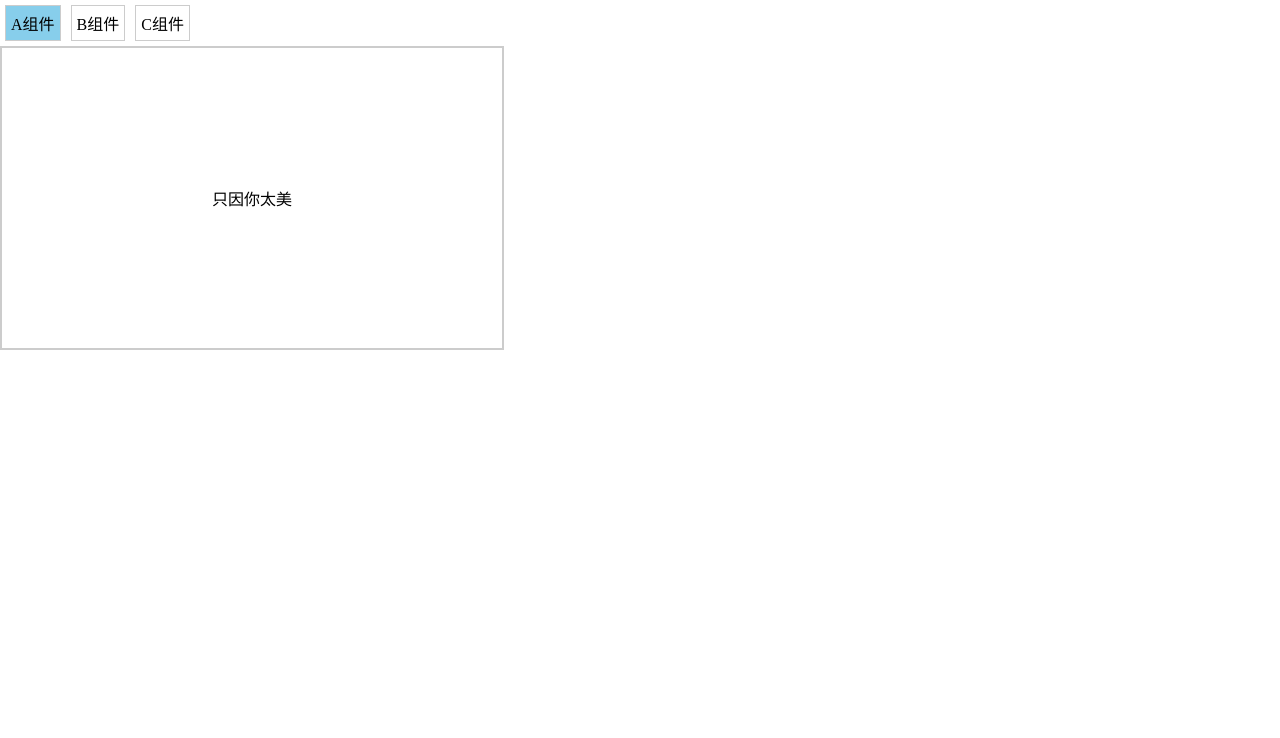
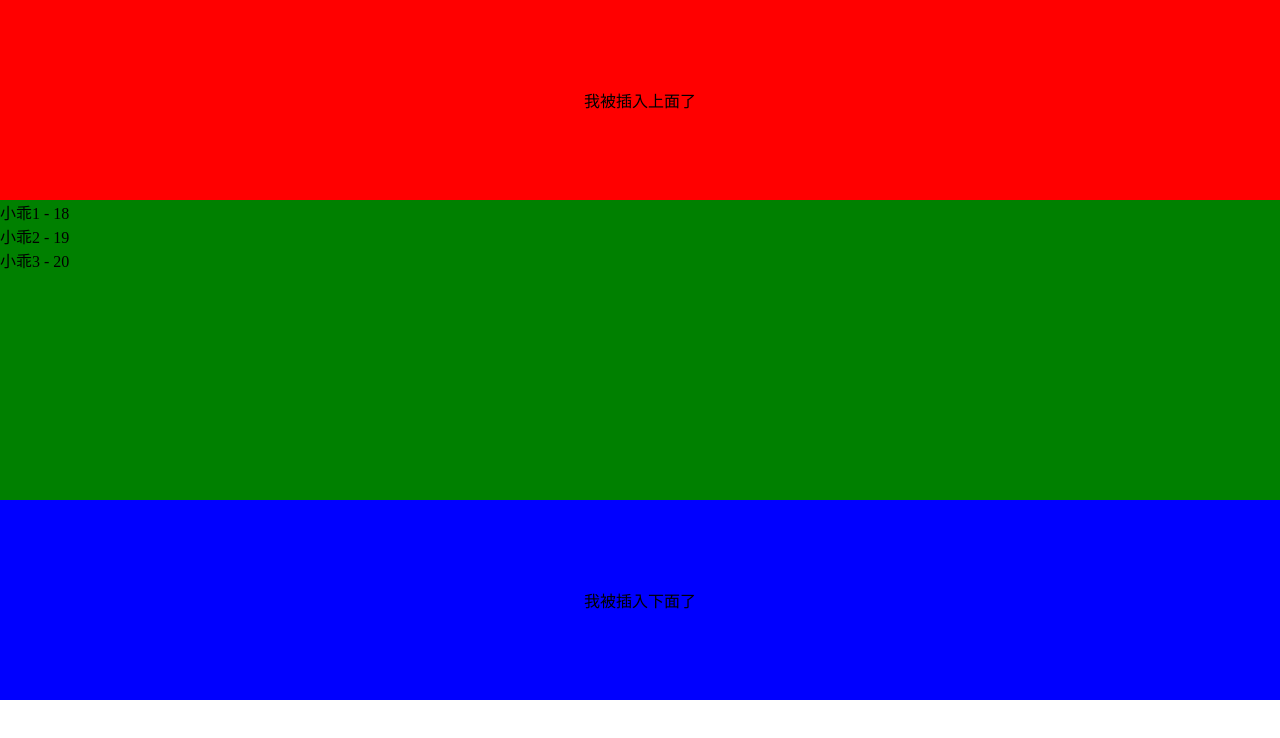
Before and after one commit to the-wayee/best-practice-vue3, a Vue app: page / in a window 1280 px wide. Shown: the top 738 px of the page. Built offline with nearby package versions, Linux system fonts and the light colour scheme.

Commit message:
插槽slot

```diff
--- a/src/App.vue
+++ b/src/App.vue
@@ -1,50 +1,17 @@
 <template>
-  <div style="display: flex">
-    <div :class="[active == index ? 'active' : '']" @click="siwtchCom(item, index)" class="tab" v-for="(item, index) in data">
-      <div>{{ item.name }}</div>
-    </div>
+  <div>
+    <Dialog>
+      <template #header> 我被插入上面了 </template>
+      <template #default="{data}">
+        {{ data.name }} - {{ data.age }}
+       </template>
+      <template v-slot:footer> 我被插入下面了 </template>
+    </Dialog>
   </div>
-  <component :is="comId"></component>
 </template>
 
 <script setup>
-import { reactive, readonly, ref, shallowRef, markRaw } from "vue";
-import A from "./components/A.vue";
-import B from "./components/B.vue";
-import C from "./components/C.vue";
-
-const comId = shallowRef(A);
-const active = ref(0)
-
-const siwtchCom = (item, index) => {
-    comId.value = item.com
-    active.value = index
-}
-
-const data = reactive([
-  {
-    name: "A组件",
-    com: markRaw(A),
-  },
-  {
-    name: "B组件",
-    com: markRaw(B),
-  },
-  {
-    name: "C组件",
-    com: markRaw(C),
-  },
-]);
+import Dialog from "./components/Dialog.vue";
 </script>
 
-<style lang="less" scoped>
-.tab {
-  border: 1px solid #ccc;
-  margin: 5px;
-  padding: 5px;
-}
-.active {
-    background: skyblue;
-    cursor: pointer;
-}
-</style>
+<style lang="scss" scoped></style>
--- /dev/null
+++ b/src/components/Dialog.vue
@@ -0,0 +1,59 @@
+<template>
+  <div>
+    <header class="header">
+      <!-- 具名插槽 -->
+      <slot name="header"></slot>
+    </header>
+    <main class="main">
+      <!-- 匿名插槽 -->
+      <div v-for="(item, index) in data">
+        <slot :data="item"></slot>
+      </div>
+    </main>
+    <footer class="footer">
+      <slot name="footer"></slot>
+    </footer>
+  </div>
+</template>
+
+<script setup>
+import { ref } from "vue";
+const data = ref([
+  {
+    name: "小乖1",
+    age: 18,
+  },
+  {
+    name: "小乖2",
+    age: 19,
+  },
+  {
+    name: "小乖3",
+    age: 20,
+  },
+]);
+</script>
+
+<style lang="less" scoped>
+.header {
+  height: 200px;
+  background-color: red;
+  display: flex;
+  justify-content: center;
+  align-items: center;
+}
+.main {
+  height: 300px;
+  background-color: green;
+  //   display: flex;
+  justify-content: center;
+  align-items: center;
+}
+.footer {
+  height: 200px;
+  background-color: blue;
+  display: flex;
+  justify-content: center;
+  align-items: center;
+}
+</style>
```
